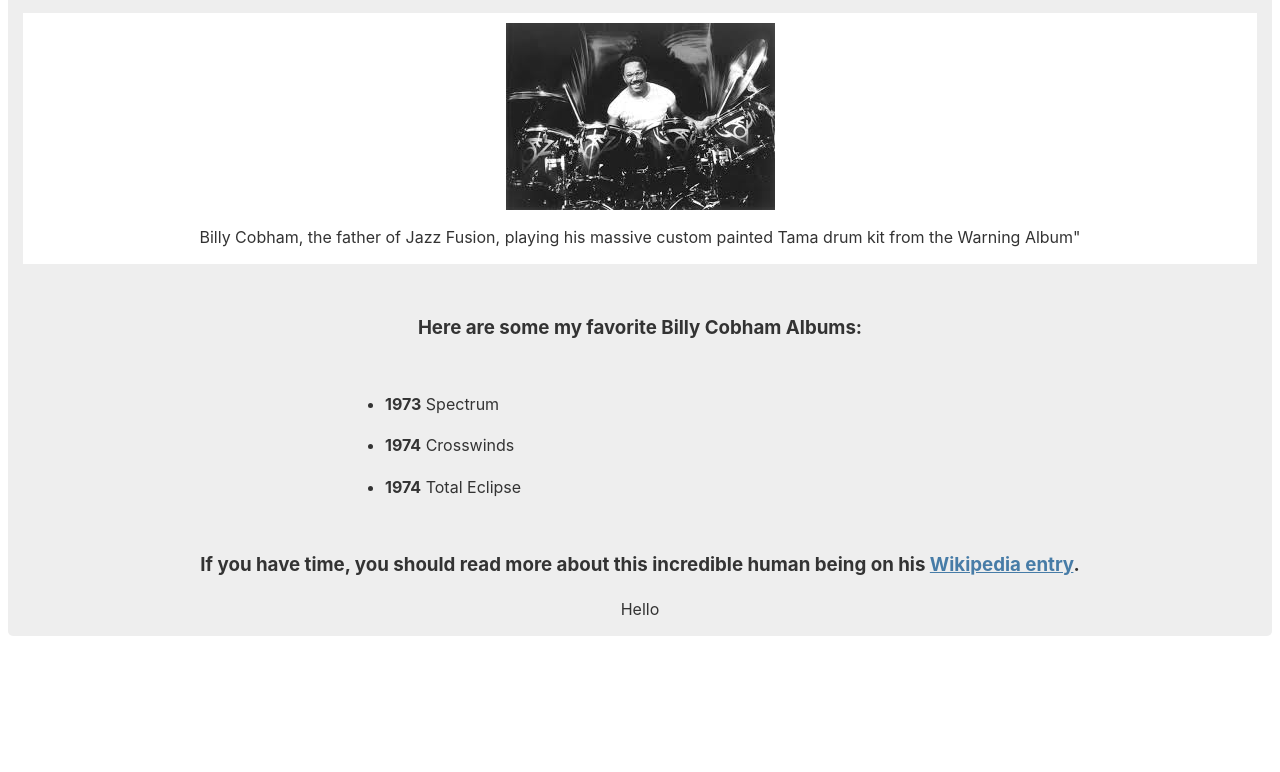
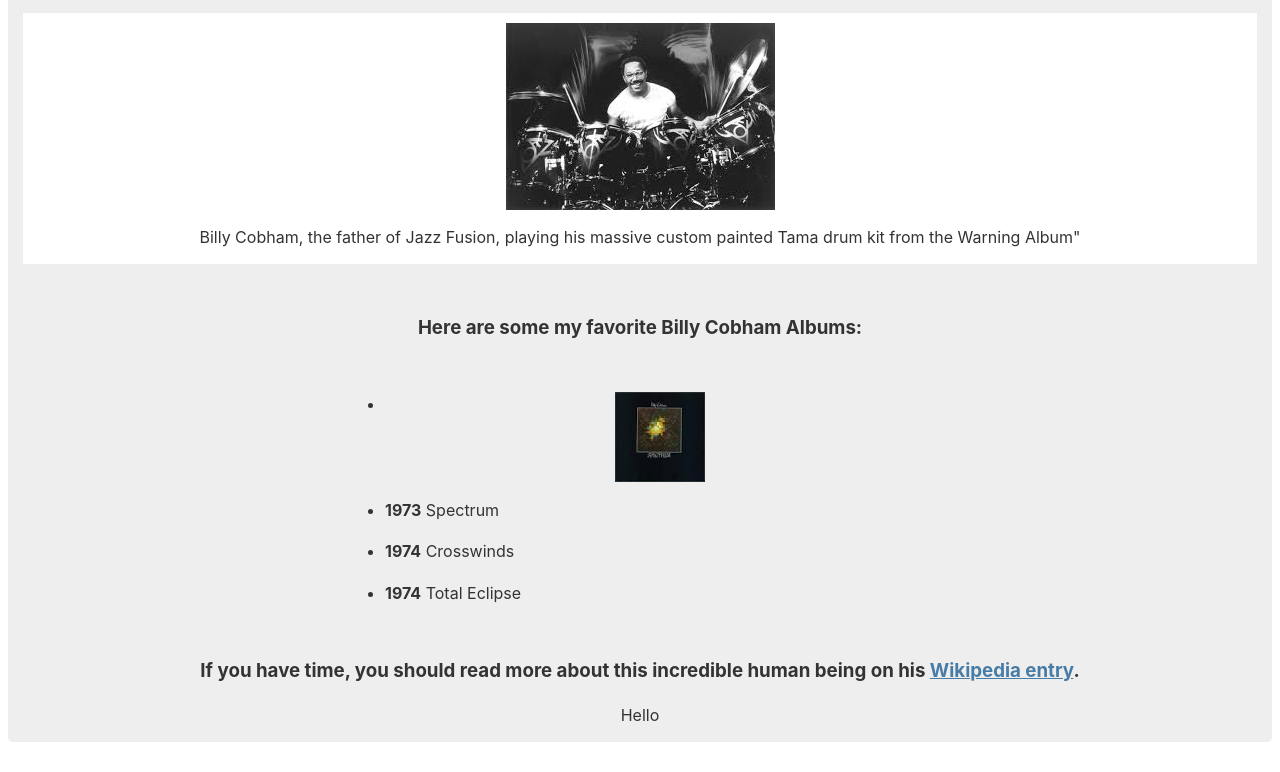
Before and after one commit to BobSears53/Bobs-Tribute, a plain HTML site: page index.html in a window 1280 px wide. Shown: the part 175-947 px from the top of the page. Before the commit the page ends 841 px from the top, so only its background shows below. Drawn offline with Linux system fonts and the light colour scheme.

Commit message:
Added Spectrum jpg

```diff
--- a/index.html
+++ b/index.html
@@ -21,6 +21,7 @@
   <section id="tribute-info">
     <h3 id="headline">Here are some my favorite Billy Cobham Albums:</h3>
     <ul>
+      <li><img src="Spectrum.jpg" alt="Placeholder Image A"> </li>
         <li><strong>1973</strong> Spectrum</li>
         <li><strong>1974</strong> Crosswinds</li>
         <li><strong>1974</strong> Total Eclipse</li>
```
